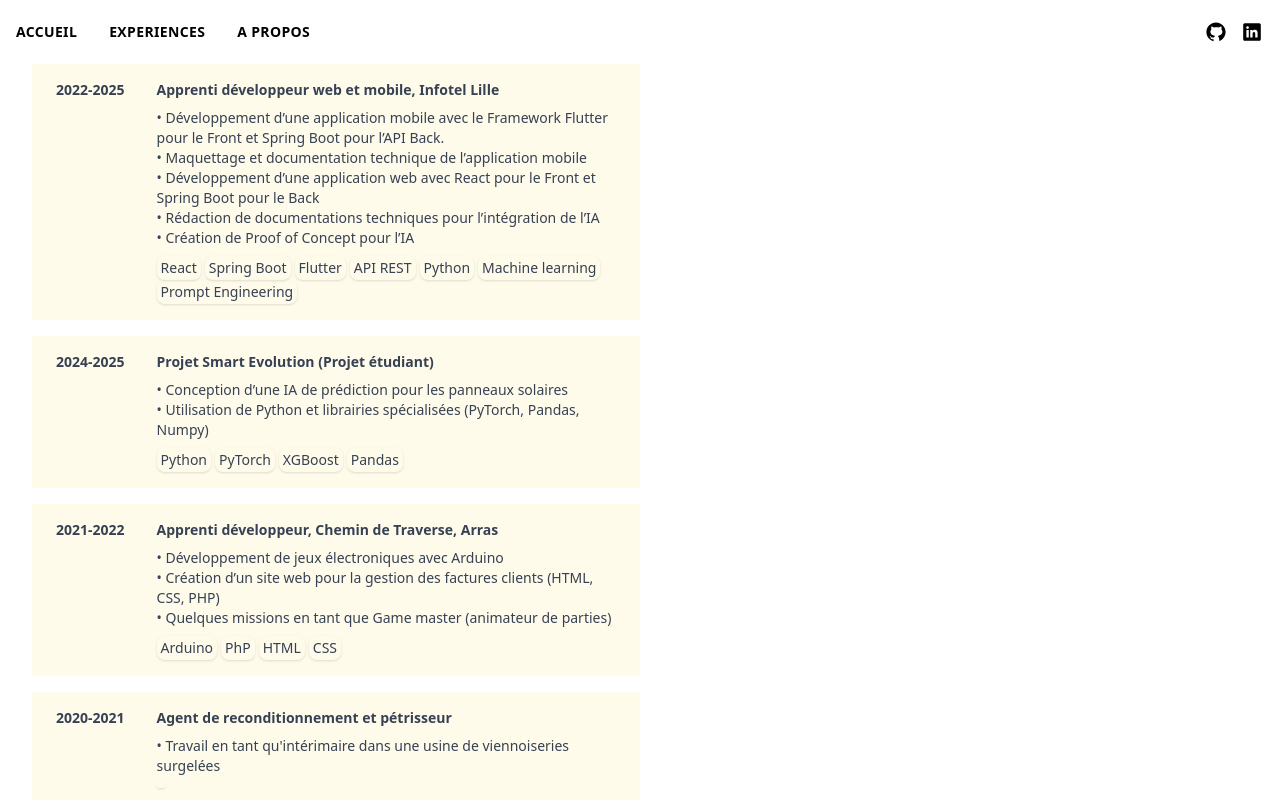
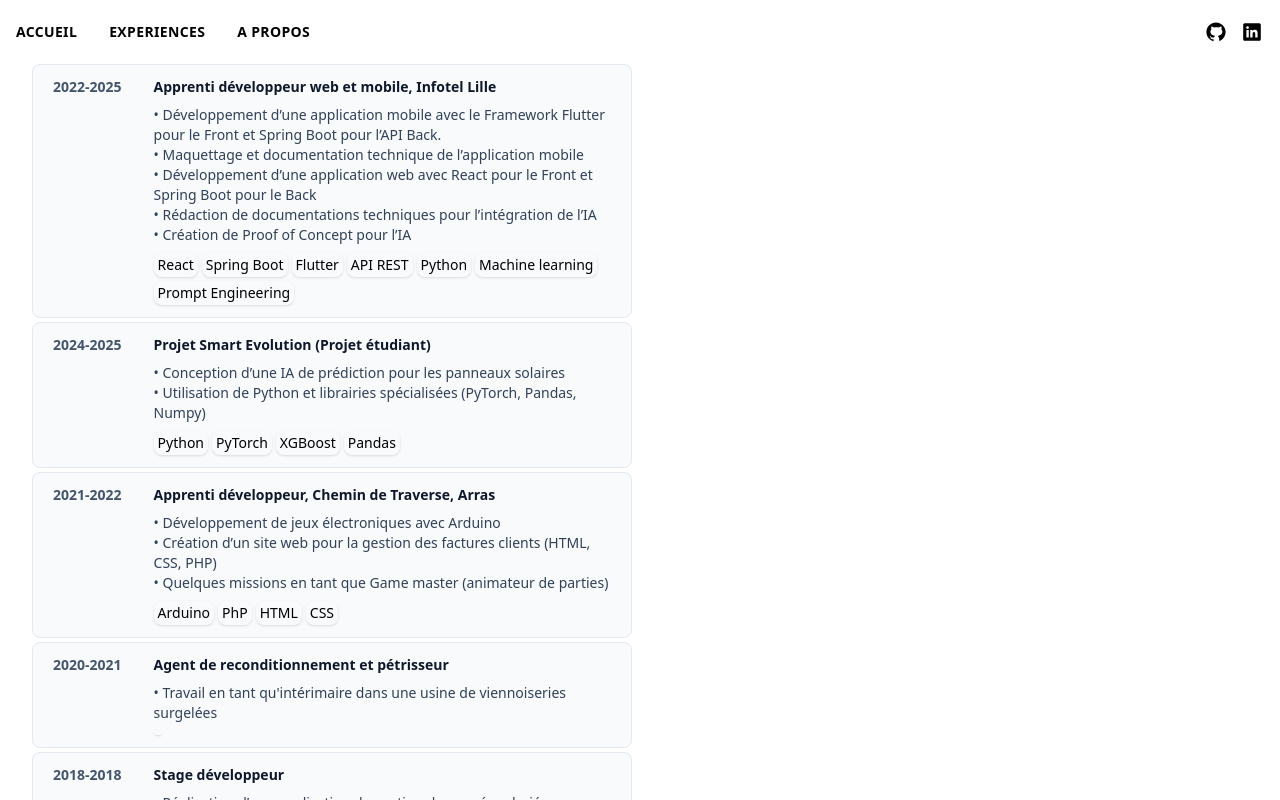
Before and after one commit to kkorentin/Portfolio, a Next.js app in the folder my-app/: page /experience in a window 1280 px wide. Shown: the top 800 px of the page. Built offline with nearby package versions, Linux system fonts and the light colour scheme.

Commit message:
fix/Change background of experience card

```diff
--- a/my-app/app/experience/page.tsx
+++ b/my-app/app/experience/page.tsx
@@ -12,11 +12,17 @@ export default function Projects() {
             .then((data) => setExperiences(data));
     }, []);
     return(
-        <div className="relative flex flex-col justify-between gap-4">
-            {experiences.map((experience,idx) => (
-                <ExperienceCard key={idx} date={experience.date} title={experience.title} description={experience.description} skills={experience.skills} />
-            ))}
+        <div className="flex flex-row gap-4">
+            <div className="flex flex-col justify-between w-[50%] gap-1 ">
+                {experiences.map((experience, idx) => (
+                    <ExperienceCard key={idx} date={experience.date} title={experience.title}
+                                    description={experience.description} skills={experience.skills}/>
+                ))}
+            </div>
+            <div className="flex flex-col justify-between w-[50%] gap-4">
+            </div>
         </div>
+
 
     )
 }
--- a/my-app/components/common/experienceCard.tsx
+++ b/my-app/components/common/experienceCard.tsx
@@ -3,22 +3,32 @@ import {ExperienceCardProps} from "@/components/common/experienceCardProps";
 import SkillsDecoration from "@/components/common/skillsDecoration";
 
 
-
 export default function ExperienceCard({ date, title, description, skills }: ExperienceCardProps) {
     const skillsArray = skills.split(',').map(s => s.trim());
     const descriptionArray = description.split('•').map(s => s.trim()).filter(s => s);
+
     return (
-        <div className="relative bg-amber-50 max-w-[50%] p-4">
+        <div className="relative bg-slate-50 border border-slate-200 rounded-lg p-3">
             <div className="flex items-start px-2">
-                <p className="text-sm font-semibold text-gray-700 flex-shrink-0" id="dateExperience">{date}</p>
+                <p className="text-sm font-semibold text-slate-600 flex-shrink-0" id="dateExperience">
+                    {date}
+                </p>
                 <div className="pl-8">
-                    <p className="text-sm font-semibold text-gray-700" id="titleExperience">{title}</p>
-                    <div className="text-sm  text-gray-700 mt-2" id="description">{descriptionArray.map((desc,idx)=>(
-                        <p key={idx} id={idx.toString()}>• {desc}</p>
-                    ))}</div>
-                    <div className="text-sm text-gray-700 flex flex-row flex-wrap pt-2 space-x-1" id="skillExperience">{skillsArray.map((skill,idx)=>(
-                        <SkillsDecoration skillsDeco={skill} key={idx} />
-                        ))}</div>
+                    <p className="text-sm font-semibold text-slate-900" id="titleExperience">
+                        {title}
+                    </p>
+                    <div className="text-sm text-slate-700 mt-2" id="description">
+                        {descriptionArray.map((desc, idx) => (
+                            <p key={idx} id={idx.toString()}>
+                                • {desc}
+                            </p>
+                        ))}
+                    </div>
+                    <div className="text-sm flex flex-row flex-wrap pt-2 gap-1" id="skillExperience">
+                        {skillsArray.map((skill, idx) => (
+                            <SkillsDecoration skillsDeco={skill} key={idx} />
+                        ))}
+                    </div>
                 </div>
             </div>
         </div>
--- /dev/null
+++ b/my-app/public/formation.json
@@ -0,0 +1,17 @@
+[
+  {
+    "date": "2022-2025",
+    "title": "ISEN à Lille",
+    "skills": "J2EE, React, Android, Intelligence artificielle, Gestion de projet, DevOps, Next.JS "
+  },
+  {
+    "date": "2021-2022",
+    "title": "EPSI à Arras",
+    "skills": "Java, HTML, CSS, DevOps, Next.JS, Kotlin"
+  },
+  {
+    "date": "2018-2020",
+    "title": "Apprenti développeur web et mobile, Infotel Lille",
+    "skills": "Java, C#, HTML, CSS, Kotlin"
+  }
+]
```
